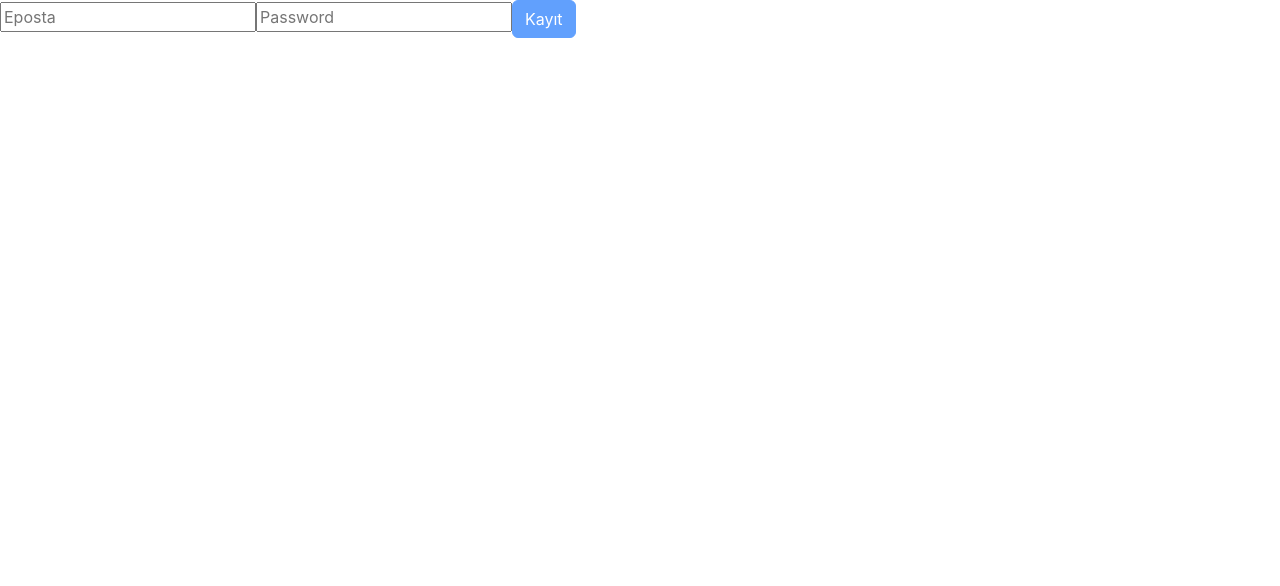
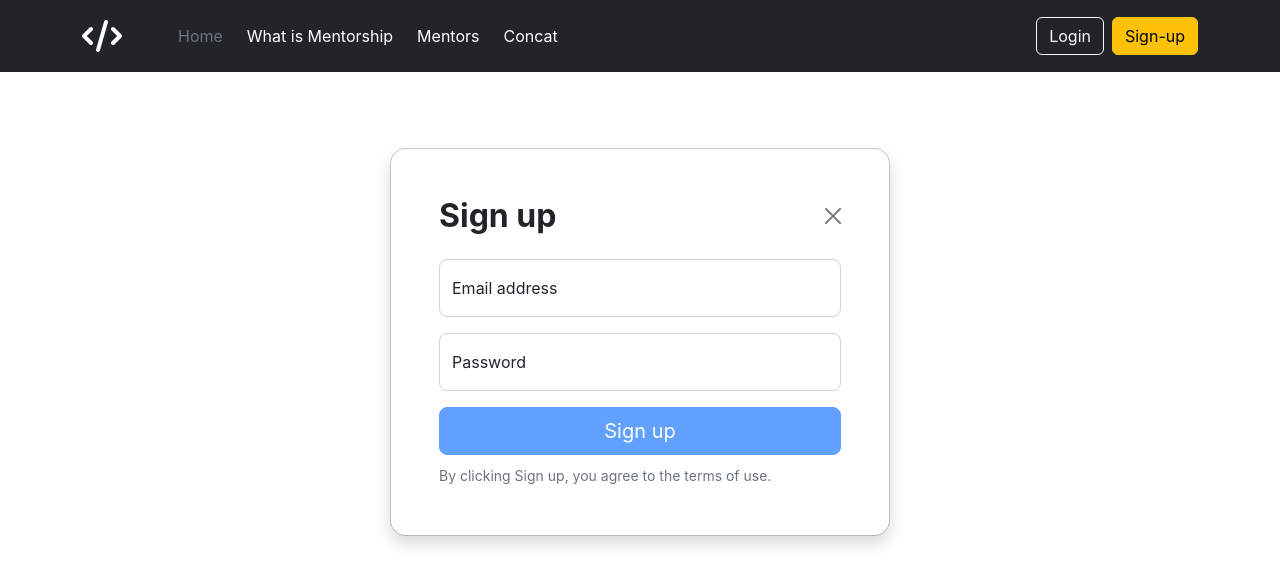
Before and after one commit to sevvalkolemen/mentorship, a React (Create React App) app: page /register in a window 1280 px wide. Shown: the top 586 px of the page. Built offline with nearby package versions, Linux system fonts and the light colour scheme.

Commit message:
completed register pages

```diff
--- a/src/pages/Register.js
+++ b/src/pages/Register.js
@@ -1,6 +1,7 @@
 import React from "react";
 import { useState } from "react";
 import { register } from "../firebase";
+import Navbar from "../component/Navbar";
 
 function Register() {
   const [email, setEmail] = useState("");
@@ -12,27 +13,66 @@ function Register() {
     console.log(user);
   };
   return (
+    <>
+      <Navbar />
+      <div
+        className="modal modal-signin position-static d-block py-5"
+        tabIndex="-1"
+        role="dialog"
+        id="modalSignin"
+      >
+        <div className="modal-dialog" role="document">
+          <div className="modal-content rounded-4 shadow">
+            <div className="modal-header p-5 pb-4 border-bottom-0">
+              <h1 className="fw-bold mb-0 fs-2">Sign up</h1>
+              <button
+                type="button"
+                className="btn-close"
+                data-bs-dismiss="modal"
+                aria-label="Close"
+              ></button>
+            </div>
+
+            <div className="modal-body p-5 pt-0">
               <form onSubmit={handleSubmit}>
+                <div className="form-floating mb-3">
                   <input
-        type="text"
-        placeholder="Eposta"
+                    type="email"
+                    className="form-control rounded-3"
+                    id="floatingInput"
+                    placeholder="name@example.com"
                     value={email}
                     onChange={(e) => setEmail(e.target.value)}
                   />
+                  <label htmlFor="floatingInput">Email address</label>
+                </div>
+                <div className="form-floating mb-3">
                   <input
                     type="password"
+                    className="form-control rounded-3"
+                    id="floatingPassword"
                     placeholder="Password"
                     value={password}
                     onChange={(e) => setPassword(e.target.value)}
                   />
+                  <label htmlFor="floatingPassword">Password</label>
+                </div>
                 <button
-        className="btn btn-primary"
+                  className="w-100 mb-2 btn btn-lg rounded-3 btn-primary"
                   type="submit"
                   disabled={!email || !password}
                 >
-        Kayıt
+                  Sign up
                 </button>
+                <small className="text-muted">
+                  By clicking Sign up, you agree to the terms of use.
+                </small>
               </form>
+            </div>
+          </div>
+        </div>
+      </div>
+    </>
   );
 }
 
```
Lines whose indentation alone changed are shown as unchanged.
